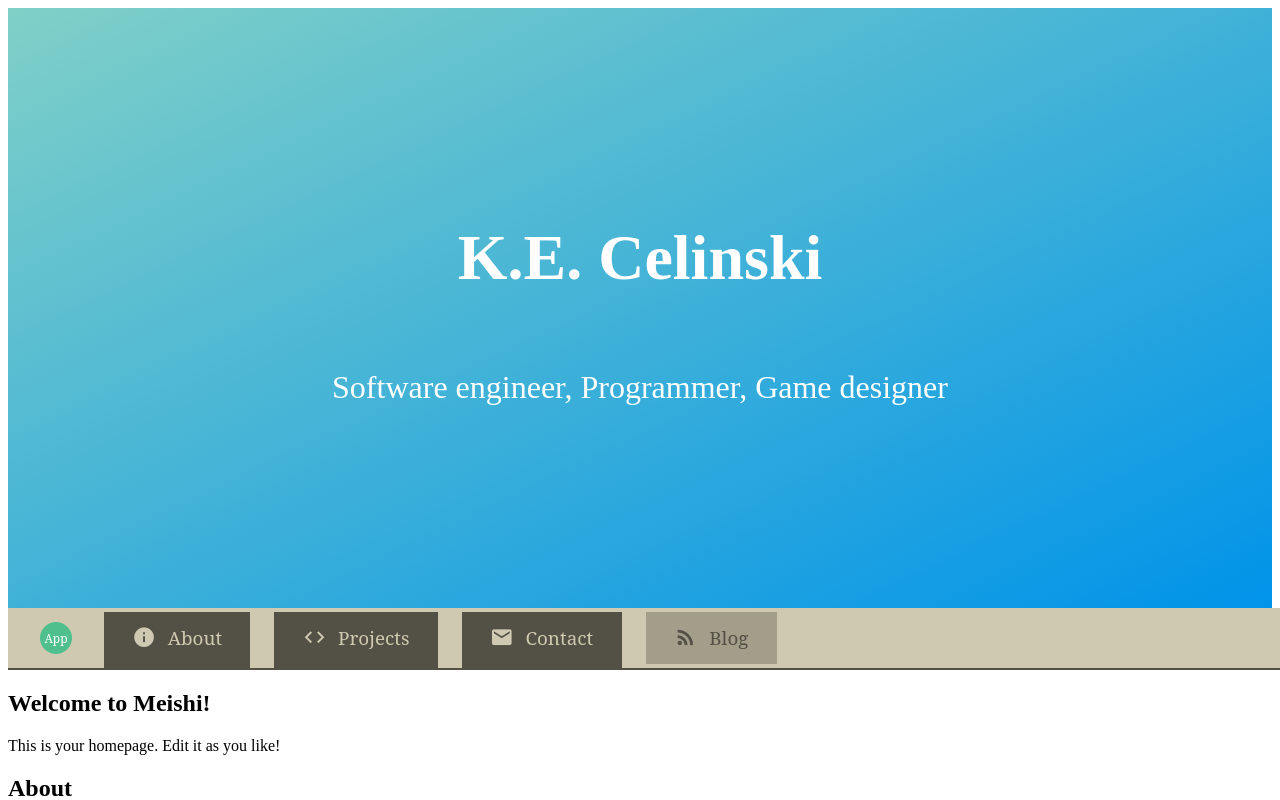
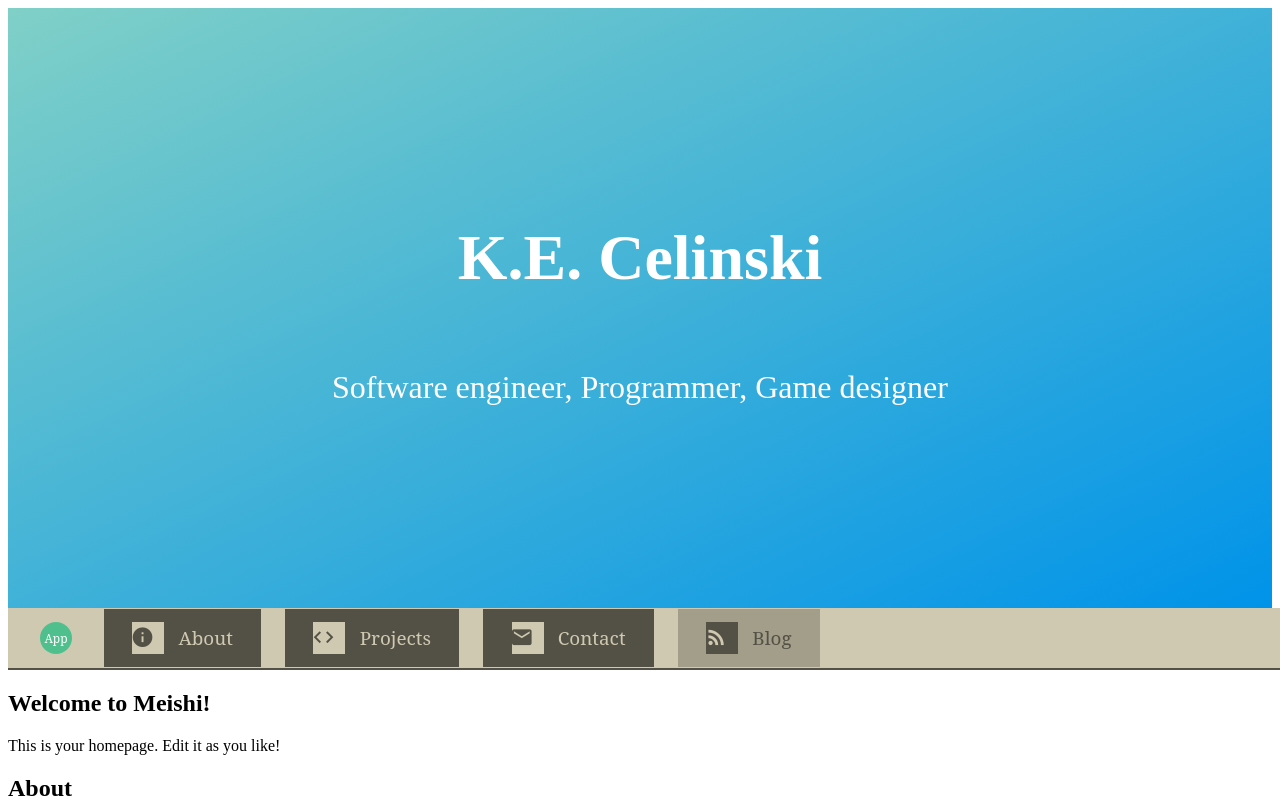
Before and after one commit to Altair115/Meishi, a Vue app: page / in a window 1280 px wide. Shown: the top 800 px of the page. Built offline with nearby package versions, Linux system fonts and the light colour scheme.

Commit message:
almost there this thing is killing my sanity

```diff
--- a/src/assets/nier-theme.css
+++ b/src/assets/nier-theme.css
@@ -7,6 +7,9 @@
     --nier-separator:        #535145;  /* Decorative lines or accents */
     --nier-navbar-height:    60px;
     --nier-font-family:      'Noto Serif', 'Cormorant Garamond', serif;
+    --nier-icon-box-size:    32px;    /* Default icon box size */
+    --nier-icon-size:        20px;    /* Default icon size */
+    --nier-text-size:        1em;     /* Default nav item label size */
 }
 
 /* === NieR Navbar Theme === */
@@ -70,17 +73,33 @@
 }
 
 .nier-navbar-link:hover,
-.nier-navbar-link:focus {
+.nier-navbar-link:focus,
+.nier-navbar-link.router-link-exact-active,
+.nier-navbar-link.active {
     background: var(--nier-navitem-active-bg);
     color: var(--nier-navitem-active-text);
 }
 
-.nier-navbar-link.router-link-exact-active,
-.nier-navbar-link.active {
-    background: var(--nier-navitem-active-bg);
+.nier-navbar-link:hover .icon,
+.nier-navbar-link:focus .icon,
+.nier-navbar-link.router-link-exact-active .icon,
+.nier-navbar-link.active .icon {
+    color: var(--nier-navitem-active-bg);
+}
+
+.nier-navbar-link:hover .icon-box,
+.nier-navbar-link:focus .icon-box,
+.nier-navbar-link.router-link-exact-active .icon-box,
+.nier-navbar-link.active .icon-box {
+    background: var(--nier-navitem-active-text);
+    border-color: var(--nier-navitem-active-text);
+}
+
+.nier-navbar-link:hover .nav-label,
+.nier-navbar-link:focus .nav-label,
+.nier-navbar-link.router-link-exact-active .nav-label,
+.nier-navbar-link.active .nav-label {
     color: var(--nier-navitem-active-text);
-    box-shadow: 0 5px 0 0 var(--nier-separator); /* Only active item gets underline */
-    z-index: 1;
 }
 
 .nier-navbar-link .material-icons {
@@ -89,6 +108,26 @@
     vertical-align: middle;
 }
 
+/* === NavBarItem Icon === */
+.icon-box {
+    display: flex;
+    align-items: center;
+    justify-content: center;
+    width: var(--nier-icon-box-size);
+    height: var(--nier-icon-box-size);
+    margin-right: 0.75em;
+    background: #535145;
+}
+
+.icon {
+    font-size: var(--nier-icon-size);
+    color: var(--nier-navitem-active-text);
+}
+
+.nav-label {
+    font-size: var(--nier-text-size);
+}
+
 /* For future separator lines or accents */
 .nier-separator {
     border-color: var(--nier-separator);
--- a/src/components/navigation/NavBarItem.vue
+++ b/src/components/navigation/NavBarItem.vue
@@ -1,49 +1,51 @@
 <script setup lang="ts">
 import { useRouter, useRoute } from "vue-router";
-import { nextTick } from "vue";
+import { nextTick, computed } from "vue";
 
 const props = defineProps<{
-  to: string
-  label: string
-  icon?: string // Use the Material icon name, SVG or Emote (e.g., "home")
+  to: string;
+  label: string;
+  icon?: string; // Material icon name or symbol
 }>();
 
 const router = useRouter();
 const route = useRoute();
 
+const isAnchor = computed(() => props.to.startsWith("#"));
+
 function handleClick(event: Event) {
-  if (props.to.startsWith("#")) {
+  if (isAnchor.value) {
     event.preventDefault();
     const sectionId = props.to.slice(1);
     if (route.path !== "/") {
       router.push("/").then(() => {
-        nextTick(() => {
-          scrollToSection(sectionId);
-        });
+        nextTick(() => scrollToSection(sectionId));
       });
     } else {
       scrollToSection(sectionId);
     }
   }
-  // else - let router-link handle normal navigation
 }
 
 function scrollToSection(id: string) {
   const el = document.getElementById(id);
   if (el) el.scrollIntoView({ behavior: "smooth" });
 }
-
 </script>
 
 <template>
   <router-link
-      :to="props.to.startsWith('#') ? '/' : props.to"
+      :to="isAnchor ? '/' : to"
       class="nier-navbar-link"
       :title="label"
       @click="handleClick"
   >
-    <span v-if="icon" class="material-icons icon">{{ icon }}</span>
-    <slot>{{ label }}</slot>
+    <div class="icon-box" v-if="icon">
+      <span class="material-icons icon">{{ icon }}</span>
+    </div>
+    <span class="nav-label">
+      <slot>{{ label }}</slot>
+    </span>
   </router-link>
 </template>
 
```
